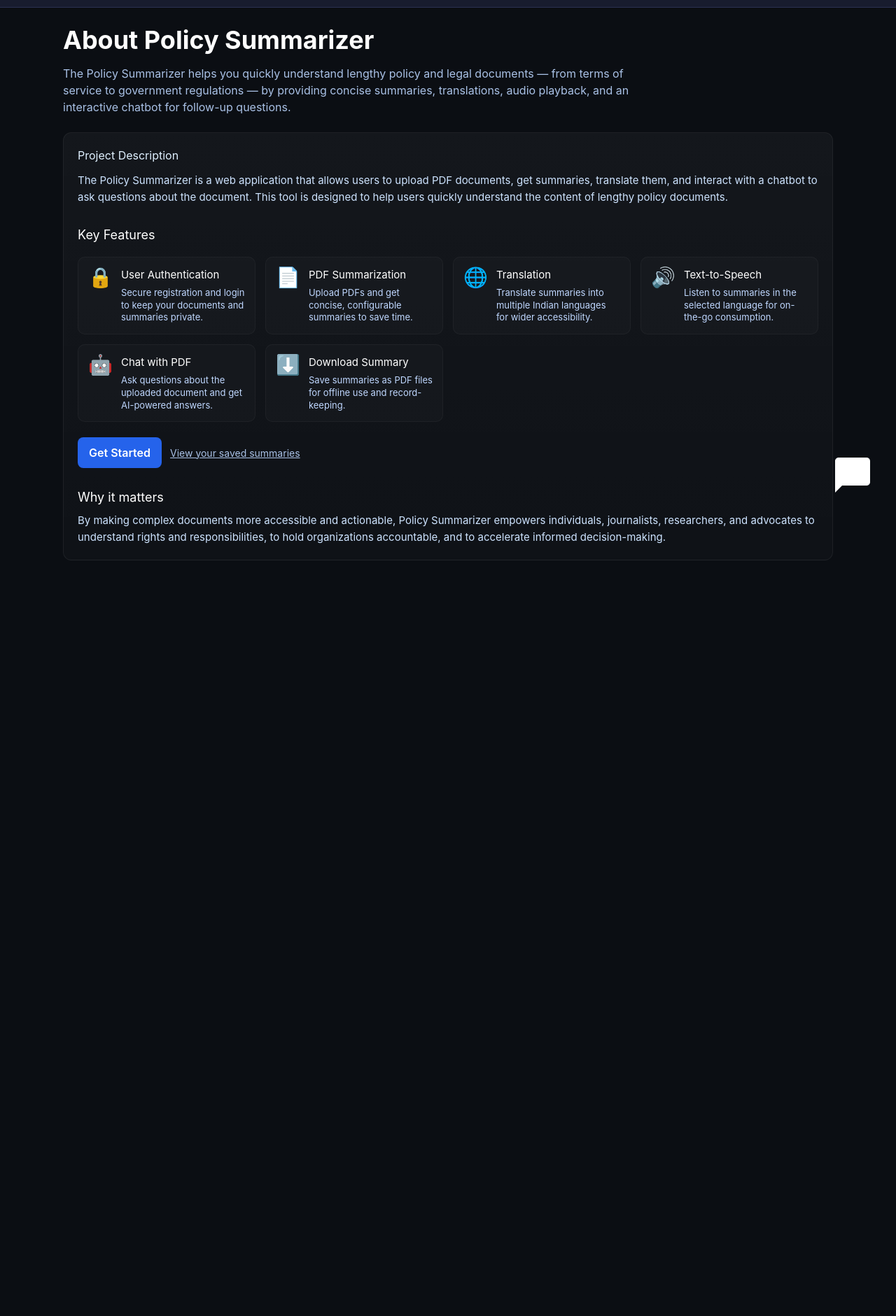
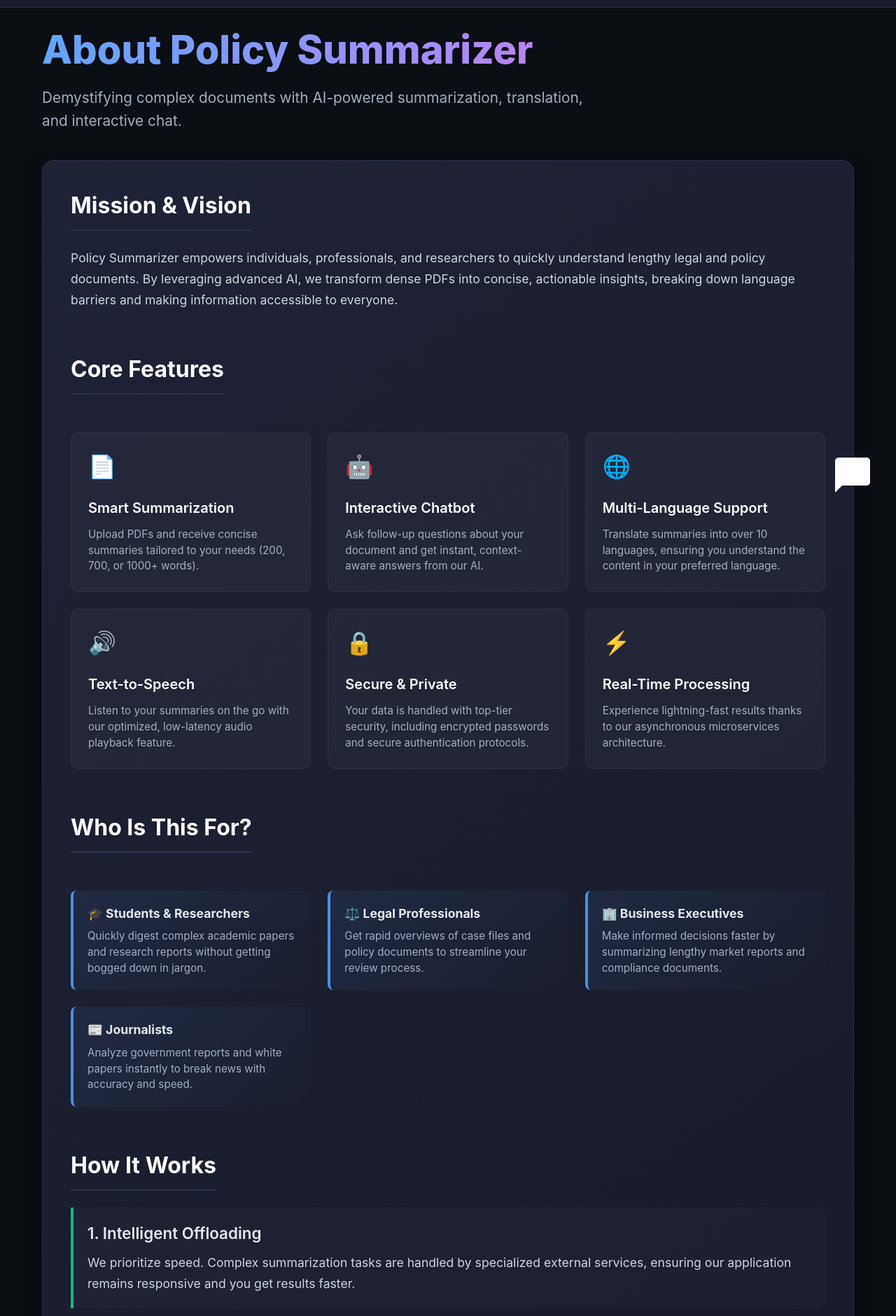
Before and after one commit to Ro706/project_policy, a React (Vite) app: page /about in a window 1280 px wide. Shown: the part 59-1940 px from the top of the page at 70% size. Before the commit the page ends 908 px from the top, so only its background shows below. Built offline with nearby package versions, Linux system fonts and the light colour scheme; no server answers; sample sign-in values are in the browser's storage.

Commit message:
update [27-11-2025] update About page contained

```diff
--- /dev/null
+++ b/src/about.css
@@ -0,0 +1,269 @@
+/* About Page CSS */
+.about-container {
+  padding: 100px 20px 40px 20px; /* Increased top padding for navbar clearance */
+  color: white;
+  max-width: 1200px;
+  margin: 0 auto;
+  font-family: 'Inter', system-ui, -apple-system, sans-serif;
+}
+
+.hero-section {
+  text-align: left;
+  margin-bottom: 40px;
+  animation: fadeInDown 0.8s ease-out;
+}
+
+.hero-title {
+  font-size: 3.5rem; /* Increased size */
+  font-weight: 800;
+  line-height: 1.1;
+  margin: 0 0 20px 0;
+  background: linear-gradient(90deg, #60a5fa, #a78bfa, #f472b6); /* Expanded gradient */
+  -webkit-background-clip: text;
+  -webkit-text-fill-color: transparent;
+}
+
+.hero-subtitle {
+  color: #a0aec0;
+  font-size: 1.3rem;
+  line-height: 1.6;
+  max-width: 800px;
+  margin: 0;
+}
+
+.content-card {
+  background: linear-gradient(145deg, #1e2235, #161925);
+  border: 1px solid #2a314e;
+  border-radius: 16px;
+  padding: 40px;
+  box-shadow: 0 10px 30px rgba(0, 0, 0, 0.3);
+  margin-top: 30px;
+  animation: fadeInUp 1s ease-out;
+}
+
+.section-header {
+  color: #ffffff;
+  font-size: 2rem;
+  font-weight: 700;
+  margin-bottom: 24px;
+  border-bottom: 2px solid #2a314e;
+  padding-bottom: 10px;
+  display: inline-block;
+}
+
+.paragraph {
+  color: #cbd5e0;
+  font-size: 1.1rem;
+  line-height: 1.7;
+  margin-bottom: 20px;
+}
+
+/* Grid Layouts */
+.tech-stack-grid,
+.features-grid,
+.use-cases-grid {
+  display: grid;
+  grid-template-columns: repeat(auto-fit, minmax(280px, 1fr));
+  gap: 24px;
+  margin-top: 30px;
+}
+
+/* Feature Items */
+.feature-item {
+  background: rgba(255, 255, 255, 0.03);
+  border: 1px solid rgba(255, 255, 255, 0.05);
+  padding: 24px;
+  border-radius: 12px;
+  transition: transform 0.2s, box-shadow 0.2s;
+  display: flex;
+  flex-direction: column;
+  gap: 12px;
+}
+
+.feature-item:hover {
+  transform: translateY(-5px);
+  box-shadow: 0 8px 20px rgba(0, 0, 0, 0.2);
+  border-color: #4a90e2;
+}
+
+.feature-icon {
+  font-size: 2rem;
+  margin-bottom: 8px;
+}
+
+.feature-title {
+  font-size: 1.25rem;
+  font-weight: 600;
+  color: #fff;
+  margin: 0;
+}
+
+.feature-desc {
+  color: #a0aec0;
+  font-size: 0.95rem;
+  line-height: 1.5;
+  margin: 0;
+}
+
+/* Use Case Items */
+.use-case-item {
+  background: linear-gradient(135deg, rgba(74, 144, 226, 0.1) 0%, rgba(0, 0, 0, 0) 100%);
+  border-left: 4px solid #4a90e2;
+  padding: 20px;
+  border-radius: 8px;
+  transition: all 0.3s ease;
+}
+
+.use-case-item:hover {
+  background: linear-gradient(135deg, rgba(74, 144, 226, 0.2) 0%, rgba(0, 0, 0, 0) 100%);
+  padding-left: 25px; /* Slight shift effect */
+}
+
+.use-case-title {
+  font-weight: 700;
+  color: #e2e8f0;
+  margin-bottom: 8px;
+  display: block;
+  font-size: 1.1rem;
+}
+
+.use-case-desc {
+  color: #a0aec0;
+  font-size: 0.95rem;
+  margin: 0;
+}
+
+/* Architecture/How it Works */
+.architecture-section {
+  margin-top: 60px;
+}
+
+.arch-block {
+  background: rgba(255, 255, 255, 0.02);
+  border-left: 4px solid #10b981; /* Green accent for tech */
+  padding: 20px;
+  margin-bottom: 20px;
+  border-radius: 0 8px 8px 0;
+}
+
+.arch-title {
+  font-size: 1.4rem;
+  color: #e2e8f0;
+  margin-bottom: 10px;
+  font-weight: 600;
+}
+
+/* Privacy Section */
+.privacy-section {
+  margin-top: 60px;
+  background: rgba(255, 255, 255, 0.02);
+  padding: 30px;
+  border-radius: 12px;
+  border: 1px dashed #4a5568;
+}
+
+.privacy-badge {
+  display: inline-block;
+  background: #2d3748;
+  color: #a0aec0;
+  padding: 4px 12px;
+  border-radius: 20px;
+  font-size: 0.85rem;
+  margin-bottom: 15px;
+  text-transform: uppercase;
+  letter-spacing: 1px;
+  font-weight: 700;
+}
+
+/* CTA Section */
+.cta-section {
+  margin-top: 60px;
+  text-align: center;
+  background: linear-gradient(135deg, #2563eb 0%, #1d4ed8 100%);
+  padding: 50px 40px;
+  border-radius: 16px;
+  box-shadow: 0 8px 25px rgba(37, 99, 235, 0.3);
+  position: relative;
+  overflow: hidden;
+}
+
+.cta-section::before {
+  content: '';
+  position: absolute;
+  top: -50%;
+  left: -50%;
+  width: 200%;
+  height: 200%;
+  background: radial-gradient(circle, rgba(255,255,255,0.1) 0%, rgba(0,0,0,0) 70%);
+  transform: rotate(45deg);
+  pointer-events: none;
+}
+
+.cta-title {
+  font-size: 2rem;
+  font-weight: 700;
+  margin-bottom: 15px;
+  color: white;
+  position: relative;
+}
+
+.cta-text {
+  color: #dbeafe;
+  font-size: 1.2rem;
+  margin-bottom: 30px;
+  position: relative;
+}
+
+.cta-button {
+  background-color: white;
+  color: #1d4ed8;
+  padding: 14px 36px;
+  border-radius: 50px;
+  font-weight: 700;
+  font-size: 1.1rem;
+  border: none;
+  cursor: pointer;
+  transition: transform 0.2s, box-shadow 0.2s;
+  position: relative;
+  box-shadow: 0 4px 15px rgba(0, 0, 0, 0.2);
+}
+
+.cta-button:hover {
+  transform: translateY(-2px) scale(1.02);
+  box-shadow: 0 6px 20px rgba(0, 0, 0, 0.3);
+}
+
+/* Animations */
+@keyframes fadeInDown {
+  from { opacity: 0; transform: translateY(-20px); }
+  to { opacity: 1; transform: translateY(0); }
+}
+
+@keyframes fadeInUp {
+  from { opacity: 0; transform: translateY(20px); }
+  to { opacity: 1; transform: translateY(0); }
+}
+
+/* Responsive */
+@media (max-width: 768px) {
+  .about-container {
+    padding: 110px 16px 30px 16px;
+  }
+
+  .hero-title {
+    font-size: 2.5rem;
+  }
+
+  .content-card {
+    padding: 24px;
+  }
+
+  .feature-item {
+    align-items: center;
+    text-align: center;
+  }
+
+  .use-case-item {
+    padding-left: 20px !important; /* Reset hover shift for mobile */
+  }
+}
--- a/src/pages/About.jsx
+++ b/src/pages/About.jsx
@@ -1,190 +1,120 @@
 import React from 'react';
-
-const features = [
-  {
-    icon: '🔒',
-    title: 'User Authentication',
-    desc: 'Secure registration and login to keep your documents and summaries private.'
-  },
-  {
-    icon: '📄',
-    title: 'PDF Summarization',
-    desc: 'Upload PDFs and get concise, configurable summaries to save time.'
-  },
-  {
-    icon: '🌐',
-    title: 'Translation',
-    desc: 'Translate summaries into multiple Indian languages for wider accessibility.'
-  },
-  {
-    icon: '🔊',
-    title: 'Text-to-Speech',
-    desc: 'Listen to summaries in the selected language for on-the-go consumption.'
-  },
-  {
-    icon: '🤖',
-    title: 'Chat with PDF',
-    desc: 'Ask questions about the uploaded document and get AI-powered answers.'
-  },
-  {
-    icon: '⬇️',
-    title: 'Download Summary',
-    desc: 'Save summaries as PDF files for offline use and record-keeping.'
-  }
-];
-
-const styles = {
-  page: {
-    marginTop: 50,
-    // background: 'linear-gradient(180deg, #0f1724 0%, #081027 100%)',
-    color: '#E6EEF8',
-    minHeight: '100vh',
-    padding: '48px 20px',
-    fontFamily: "'Inter', system-ui, -apple-system, 'Segoe UI', Roboto, 'Helvetica Neue', Arial"
-  },
-  container: {
-    maxWidth: 1100,
-    margin: '0 auto'
-  },
-  hero: {
-    display: 'flex',
-    flexDirection: 'column',
-    gap: 16,
-    alignItems: 'flex-start'
-  },
-  title: {
-    fontSize: 36,
-    fontWeight: 700,
-    lineHeight: 1.05,
-    margin: 0,
-    color: '#FFFFFF'
-  },
-  subtitle: {
-    color: '#A9C1E6',
-    fontSize: 16,
-    margin: 0,
-    maxWidth: 820
-  },
-  card: {
-    background: 'linear-gradient(180deg, rgba(255,255,255,0.04), rgba(255,255,255,0.02))',
-    border: '1px solid rgba(255,255,255,0.06)',
-    borderRadius: 12,
-    padding: 20,
-    marginTop: 24,
-    color: '#EAF3FF'
-  },
-  featuresGrid: {
-    display: 'grid',
-    gridTemplateColumns: 'repeat(auto-fit, minmax(240px, 1fr))',
-    gap: 14,
-    marginTop: 18
-  },
-  featureItem: {
-    background: 'rgba(255,255,255,0.02)',
-    border: '1px solid rgba(255,255,255,0.04)',
-    padding: 14,
-    borderRadius: 10,
-    display: 'flex',
-    gap: 12,
-    alignItems: 'flex-start'
-  },
-  icon: {
-    fontSize: 28,
-    lineHeight: 1
-  },
-  featureTitle: {
-    margin: 0,
-    fontSize: 15,
-    color: '#FFFFFF'
-  },
-  featureDesc: {
-    margin: '6px 0 0 0',
-    fontSize: 13,
-    color: '#BFD7FF',
-    lineHeight: 1.35
-  },
-  ctaRow: {
-    marginTop: 22,
-    display: 'flex',
-    gap: 12,
-    alignItems: 'center'
-  },
-  ctaBtn: {
-    background: '#2563EB',
-    color: '#FFF',
-    border: 'none',
-    padding: '10px 16px',
-    borderRadius: 8,
-    cursor: 'pointer',
-    fontWeight: 600
-  },
-  secondaryLink: {
-    color: '#A9C1E6',
-    textDecoration: 'underline',
-    cursor: 'pointer',
-    fontSize: 14
-  },
-  sectionTitle: {
-    marginTop: 28,
-    marginBottom: 8,
-    fontSize: 18,
-    color: '#FFFFFF'
-  },
-  paragraph: {
-    color: '#CDE3FF',
-    fontSize: 15,
-    lineHeight: 1.6,
-    margin: 0
-  }
-};
+import { useNavigate } from 'react-router-dom';
+import '../about.css';
 
 const About = () => {
+  const navigate = useNavigate();
+
   return (
-    <div style={styles.page}>
-      <div style={styles.container}>
-        <div style={styles.hero}>
-          <h1 style={styles.title}>About Policy Summarizer</h1>
-          <p style={styles.subtitle}>
-            The Policy Summarizer helps you quickly understand lengthy policy and legal documents —
-            from terms of service to government regulations — by providing concise summaries, translations,
-            audio playback, and an interactive chatbot for follow-up questions.
+    <div className="about-container">
+      <div className="hero-section">
+        <h1 className="hero-title">About Policy Summarizer</h1>
+        <p className="hero-subtitle">
+          Demystifying complex documents with AI-powered summarization, translation, and interactive chat.
         </p>
       </div>
 
-        <div style={styles.card} aria-labelledby="project-desc">
-          <h2 id="project-desc" style={{ margin: 0, color: '#DFF0FF' }}>Project Description</h2>
-          <p style={{ ...styles.paragraph, marginTop: 12 }}>
-            The Policy Summarizer is a web application that allows users to upload PDF documents, get summaries,
-            translate them, and interact with a chatbot to ask questions about the document. This tool is
-            designed to help users quickly understand the content of lengthy policy documents.
+      <div className="content-card">
+        <section>
+          <h2 className="section-header">Mission & Vision</h2>
+          <p className="paragraph">
+            Policy Summarizer empowers individuals, professionals, and researchers to quickly understand lengthy legal and policy documents.
+            By leveraging advanced AI, we transform dense PDFs into concise, actionable insights, breaking down language barriers and making information accessible to everyone.
           </p>
+        </section>
 
-          <h3 style={styles.sectionTitle}>Key Features</h3>
-          <div style={styles.featuresGrid}>
-            {features.map((f) => (
-              <div key={f.title} style={styles.featureItem}>
-                <div style={styles.icon} aria-hidden>{f.icon}</div>
-                <div>
-                  <h4 style={styles.featureTitle}>{f.title}</h4>
-                  <p style={styles.featureDesc}>{f.desc}</p>
+        <section className="architecture-section">
+          <h2 className="section-header">Core Features</h2>
+          <div className="features-grid">
+            <div className="feature-item">
+              <span className="feature-icon">📄</span>
+              <h3 className="feature-title">Smart Summarization</h3>
+              <p className="feature-desc">Upload PDFs and receive concise summaries tailored to your needs (200, 700, or 1000+ words).</p>
+            </div>
+            <div className="feature-item">
+              <span className="feature-icon">🤖</span>
+              <h3 className="feature-title">Interactive Chatbot</h3>
+              <p className="feature-desc">Ask follow-up questions about your document and get instant, context-aware answers from our AI.</p>
+            </div>
+            <div className="feature-item">
+              <span className="feature-icon">🌐</span>
+              <h3 className="feature-title">Multi-Language Support</h3>
+              <p className="feature-desc">Translate summaries into over 10 languages, ensuring you understand the content in your preferred language.</p>
+            </div>
+            <div className="feature-item">
+              <span className="feature-icon">🔊</span>
+              <h3 className="feature-title">Text-to-Speech</h3>
+              <p className="feature-desc">Listen to your summaries on the go with our optimized, low-latency audio playback feature.</p>
+            </div>
+            <div className="feature-item">
+              <span className="feature-icon">🔒</span>
+              <h3 className="feature-title">Secure & Private</h3>
+              <p className="feature-desc">Your data is handled with top-tier security, including encrypted passwords and secure authentication protocols.</p>
+            </div>
+            <div className="feature-item">
+              <span className="feature-icon">⚡</span>
+              <h3 className="feature-title">Real-Time Processing</h3>
+              <p className="feature-desc">Experience lightning-fast results thanks to our asynchronous microservices architecture.</p>
             </div>
           </div>
-            ))}
+        </section>
+
+        <section className="architecture-section">
+          <h2 className="section-header">Who Is This For?</h2>
+          <div className="use-cases-grid">
+            <div className="use-case-item">
+              <span className="use-case-title">🎓 Students & Researchers</span>
+              <p className="use-case-desc">Quickly digest complex academic papers and research reports without getting bogged down in jargon.</p>
             </div>
+            <div className="use-case-item">
+              <span className="use-case-title">⚖️ Legal Professionals</span>
+              <p className="use-case-desc">Get rapid overviews of case files and policy documents to streamline your review process.</p>
+            </div>
+            <div className="use-case-item">
+              <span className="use-case-title">🏢 Business Executives</span>
+              <p className="use-case-desc">Make informed decisions faster by summarizing lengthy market reports and compliance documents.</p>
+            </div>
+            <div className="use-case-item">
+              <span className="use-case-title">📰 Journalists</span>
+              <p className="use-case-desc">Analyze government reports and white papers instantly to break news with accuracy and speed.</p>
+            </div>
+          </div>
+        </section>
 
-          <div style={styles.ctaRow}>
-            <a href="/" style={{ textDecoration: 'none' }}>
-              <button style={styles.ctaBtn}>Get Started</button>
-            </a>
-            <a href="/account" style={styles.secondaryLink}>View your saved summaries</a>
+        <section className="architecture-section">
+          <h2 className="section-header">How It Works</h2>
+          <div className="arch-block">
+            <h3 className="arch-title">1. Intelligent Offloading</h3>
+            <p className="paragraph" style={{ marginBottom: 0 }}>
+              We prioritize speed. Complex summarization tasks are handled by specialized external services, ensuring our application remains responsive and you get results faster.
+            </p>
           </div>
+          <div className="arch-block">
+            <h3 className="arch-title">2. Low-Latency Audio</h3>
+            <p className="paragraph" style={{ marginBottom: 0 }}>
+              Our Text-to-Speech engine streams audio directly to your browser, allowing playback to start almost instantly without waiting for the full file to download.
+            </p>
+          </div>
+          <div className="arch-block">
+            <h3 className="arch-title">3. Secure Authentication</h3>
+            <p className="paragraph" style={{ marginBottom: 0 }}>
+              We use industry-standard authentication (JWT) and Google Sign-In to ensure your account and saved summaries remain private and secure.
+            </p>
+          </div>
+        </section>
 
-          <h3 style={styles.sectionTitle}>Why it matters</h3>
-          <p style={styles.paragraph}>
-            By making complex documents more accessible and actionable, Policy Summarizer empowers individuals,
-            journalists, researchers, and advocates to understand rights and responsibilities, to hold organizations
-            accountable, and to accelerate informed decision-making.
+        <section className="privacy-section">
+          <span className="privacy-badge">Privacy & Trust</span>
+          <h2 className="feature-title" style={{ fontSize: '1.5rem', marginBottom: '10px' }}>Your Data Is Safe With Us</h2>
+          <p className="paragraph" style={{ marginBottom: 0 }}>
+            We understand the sensitivity of the documents you upload. That's why we employ end-to-end encryption for data transmission and strict access controls. We do not sell your data or use your documents to train public models without your explicit consent.
           </p>
+        </section>
+
+        <div className="cta-section">
+          <h2 className="cta-title">Ready to simplify your reading?</h2>
+          <p className="cta-text">Join thousands of users who are saving time with Policy Summarizer.</p>
+          <button className="cta-button" onClick={() => navigate('/')}>Get Started for Free</button>
         </div>
       </div>
     </div>
```
Lines whose indentation alone changed are shown as unchanged.
